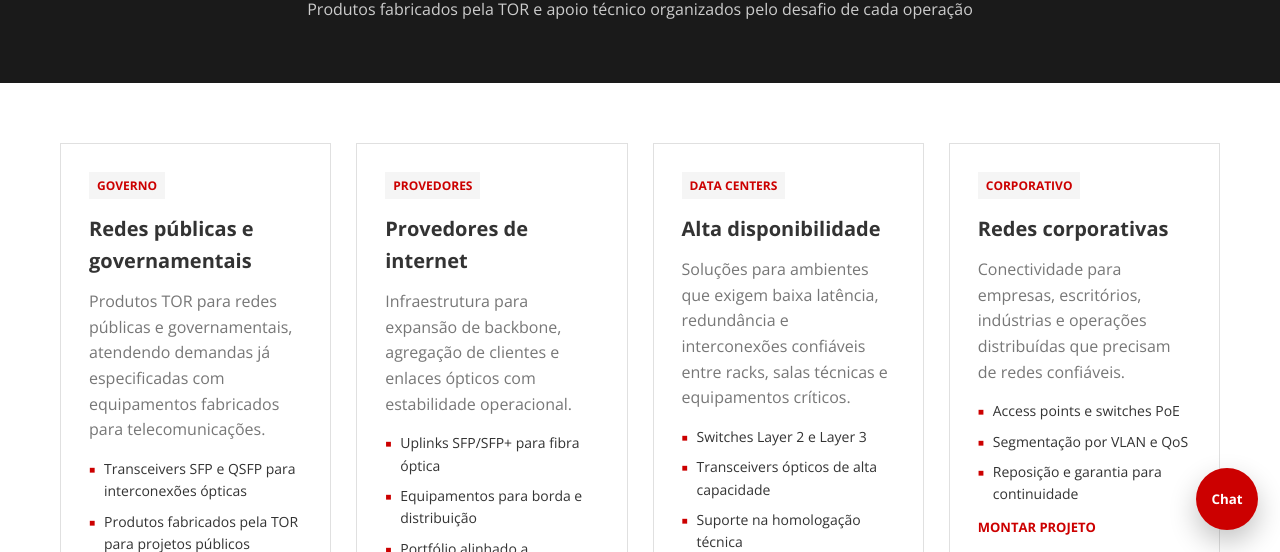
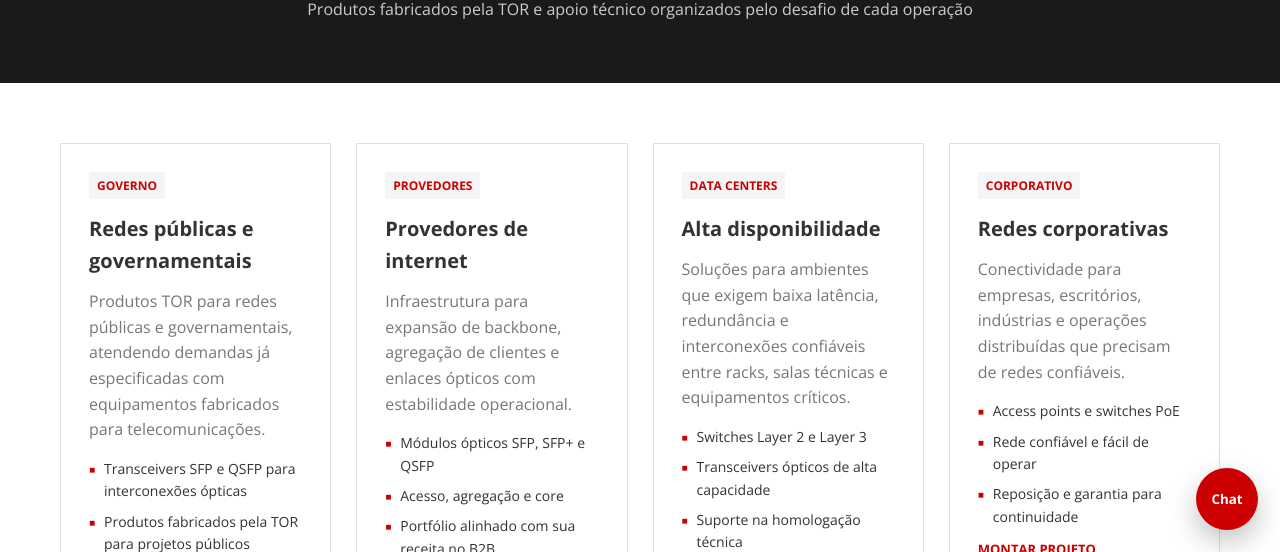
Before and after one commit to alvarosamp/TOR, a website: page solucoes.html in a window 1280 px wide. Shown: the part 248-800 px from the top of the page. Drawn offline with nearby package versions, Linux system fonts and the light colour scheme.

Commit message:
update cards

```diff
--- a/solucoes.html
+++ b/solucoes.html
@@ -96,9 +96,9 @@
                     <h3>Provedores de internet</h3>
                     <p>Infraestrutura para expansão de backbone, agregação de clientes e enlaces ópticos com estabilidade operacional.</p>
                     <ul class="product-specs">
-                        <li>Uplinks SFP/SFP+ para fibra óptica</li>
-                        <li>Equipamentos para borda e distribuição</li>
-                        <li>Portfólio alinhado a crescimento regional</li>
+                        <li>Módulos ópticos SFP, SFP+ e QSFP</li>
+                        <li>Acesso, agregação e core</li>
+                        <li>Portfólio alinhado com sua receita no B2B</li>
                     </ul>
                     <a href="produtos.html" class="text-link">Ver equipamentos</a>
                 </div>
@@ -121,7 +121,7 @@
                     <p>Conectividade para empresas, escritórios, indústrias e operações distribuídas que precisam de redes confiáveis.</p>
                     <ul class="product-specs">
                         <li>Access points e switches PoE</li>
-                        <li>Segmentação por VLAN e QoS</li>
+                        <li>Rede confiável e fácil de operar</li>
                         <li>Reposição e garantia para continuidade</li>
                     </ul>
                     <a href="suporte.html" class="text-link">Montar projeto</a>
```
